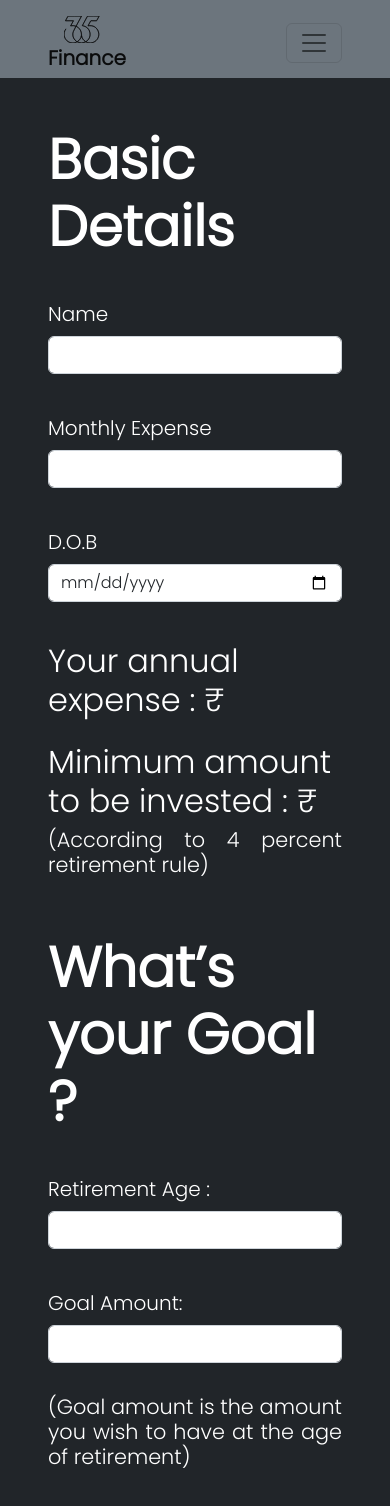
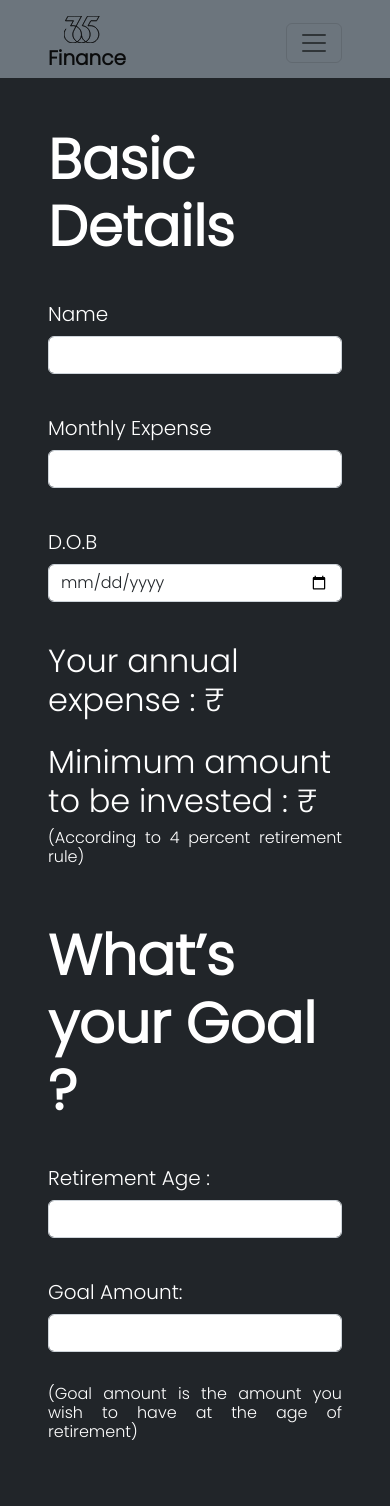
Before and after one commit to yashbrid03/365finance, a Vue app: page /future-planning in a window 390 px wide. Shown: the top 1506 px of the page. Built offline with nearby package versions, Linux system fonts and the light colour scheme.

Commit message:
font size responsiveness

```diff
--- a/src/components/Form.vue
+++ b/src/components/Form.vue
@@ -258,4 +258,12 @@ function getPlan(){
 .heading{
       font-size: 3.5rem;
 }
+
+@media screen and (max-width: 500px){
+
+  .display-5{
+    font-size: 1rem;
+    text-align:justify ;
+}
+}
 </style>
--- a/src/components/Home.vue
+++ b/src/components/Home.vue
@@ -92,6 +92,10 @@ export default{
   .pclogo{
     display: none;
   }
+  .display-5{
+    font-size: 1rem;
+    text-align:justify ;
+}
 }
 
 </style>
```
